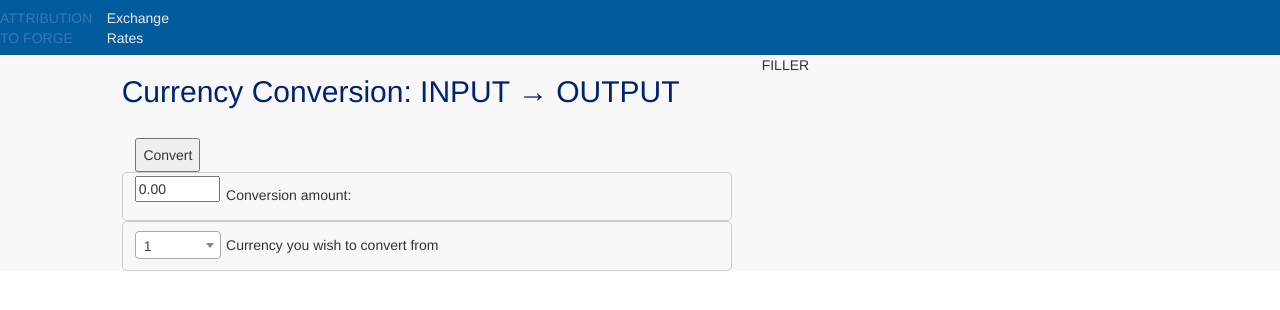
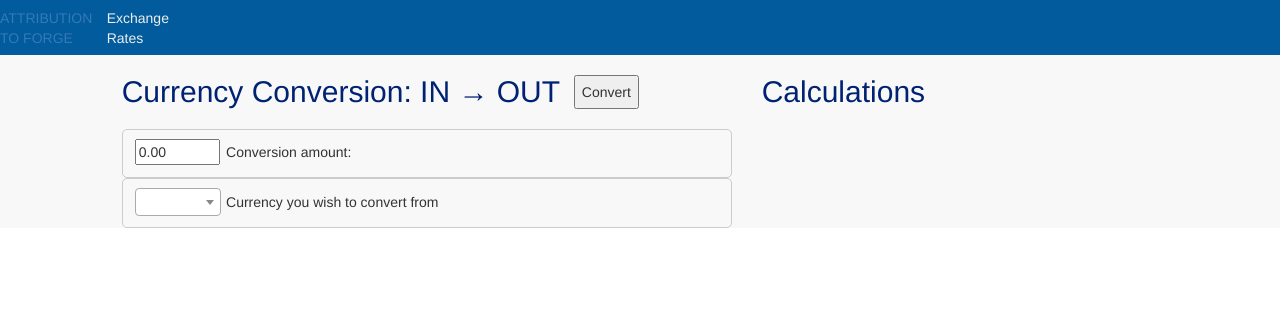
Before and after one commit to atan009/currency-exchange, a plain HTML site: page index.html in a window 1280 px wide. Drawn offline with nearby package versions, Linux system fonts and the light colour scheme.

Commit message:
fixed resize bug

```diff
--- a/css/styles.scss
+++ b/css/styles.scss
@@ -54,6 +54,7 @@
 	button {
 		margin-top: 20px;
 		margin-left: 2.25%;
+		margin-bottom: 20px;
 		padding-top: 5px;
 		padding-bottom: 5px;
 		length: 33px;
@@ -67,7 +68,7 @@
 
 		.convert-amount {
 			margin-left: 2%;
-			margin-top: 0.5%;
+			margin-top: 1.5%;
 			float: left;
 			width: 85px;
 		}
@@ -102,6 +103,10 @@
 			padding-top: 2%;
 		}
 	}
+
+	.entered-currency {
+
+	}
 }
 
 .select2-dropdown {
--- a/index.html
+++ b/index.html
@@ -24,31 +24,28 @@
 				<a href=""><p>Exchange Rates</p></a>
 			</div>
 		</div>
-
 		<div class="row currency-conversion">
 			<div class="col-md-1">
 			</div>
 			<div class="col-md-6">
-				<h2>Currency Conversion: INPUT &#8594 OUTPUT</h2>
+				<h2>Currency Conversion: IN &#8594 OUT</h2>
 				<button>Convert</button>
 				<div class="convert-box">
 					<input class="convert-amount" type="number" name="amount" value="0.00" placeholder="amount">
 					<p>Conversion amount:</p>
 				</div>
 				<div class="conversion" ng-controller="OptionController as options">
-
 					<select id="convert-list">
 					<!-- Dropdown List Option -->
 						<option ng-repeat="option in listOptions" value="{{option}}">{{option}}</option>
 					</select>
 					<p>Currency you wish to convert from </p>
-
 				</div>
-
-
 			</div>
 			<div class="col-md-4">
-				FILLER
+				<div class="entered-currency">
+					<h2>Calculations</h2>
+				</div>
 			</div>
 		</div>
 	</div>
--- a/js/app.js
+++ b/js/app.js
@@ -15,11 +15,11 @@
 		// 	alert("Could not request url");
 		// });
 		// console.log(self.listOptions);
-		$scope.listOptions = ["1", "2", "3"];
+		// $scope.listOptions = ["1", "2", "3"];
 	});
-	console.log("test");
 
    $(document).ready(function() {
+   		// converts list into select2 style list
 		$("#convert-list").select2({});
 	});
 
```
Also changed, not shown: css/styles.css, 1 other file.
